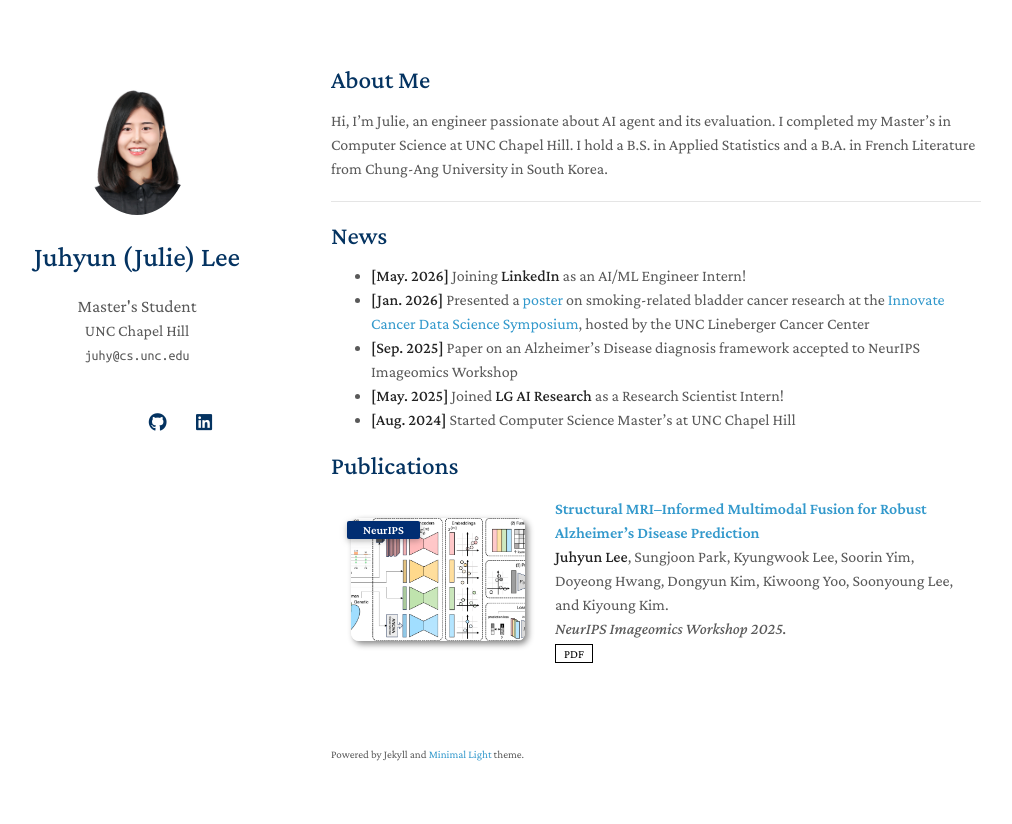
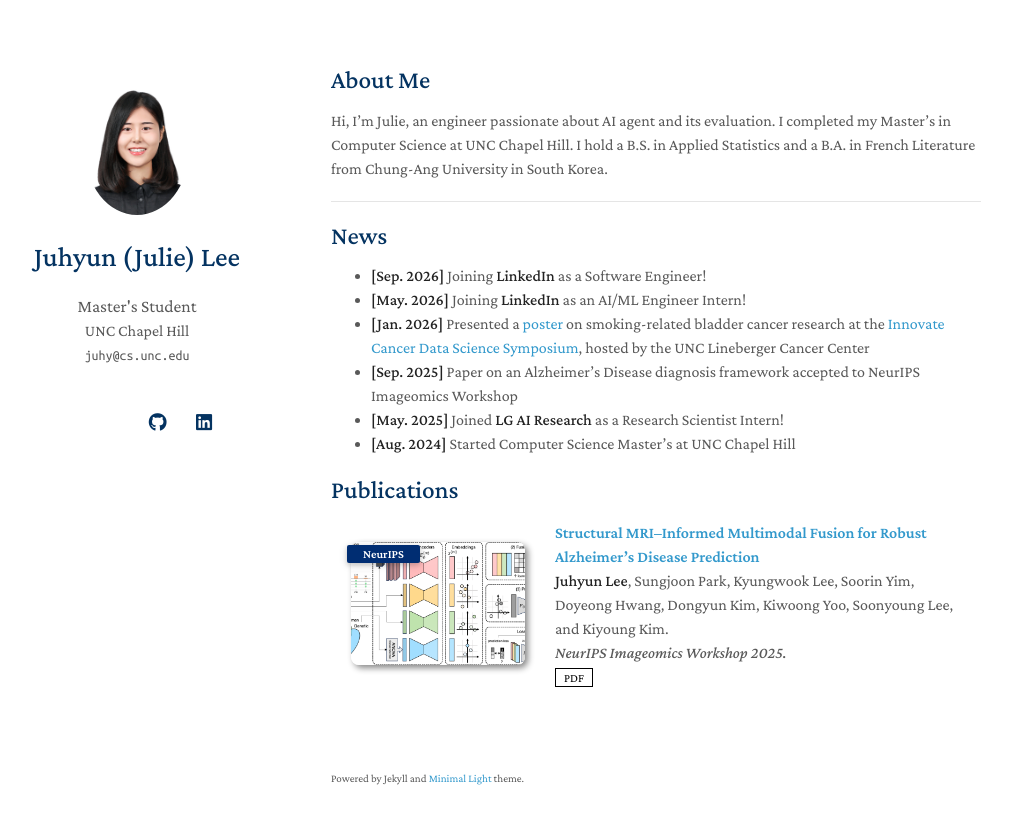
Before and after one commit to JulieOnIsland/julieonisland.github.io, a Jekyll site: the page built from index.md, in a window 1280 px wide. Shown: the top 824 px of the page, without its empty margins (139-1151 px from the left). Built offline with Jekyll 4.4.1, drawn with Linux system fonts in a browser that asks for light colours; a style sheet for code colours, icons or effects is not loaded; our own code applies the rules of GitHub Pages for plain Markdown files.

Commit message:
news update

```diff
--- a/index.md
+++ b/index.md
@@ -10,6 +10,7 @@ Hi, I’m Julie, an engineer passionate about AI agent and its evaluation. I com
 
 
 ## News
+- **[Sep. 2026]** Joining **LinkedIn** as a Software Engineer!
 - **[May. 2026]** Joining **LinkedIn** as an AI/ML Engineer Intern!
 - **[Jan. 2026]** Presented a [poster](https://drive.google.com/file/d/1hMnJokXWkbv88SlsV7-d3_xrufFG25Xg/view?usp=sharing) on smoking-related bladder cancer research at the [Innovate Cancer Data Science Symposium](https://unclineberger.org/event/innovate-cancer-data-science-symposium-2026/), hosted by the UNC Lineberger Cancer Center
 - **[Sep. 2025]** Paper on an Alzheimer's Disease diagnosis framework accepted to NeurIPS Imageomics Workshop
```
